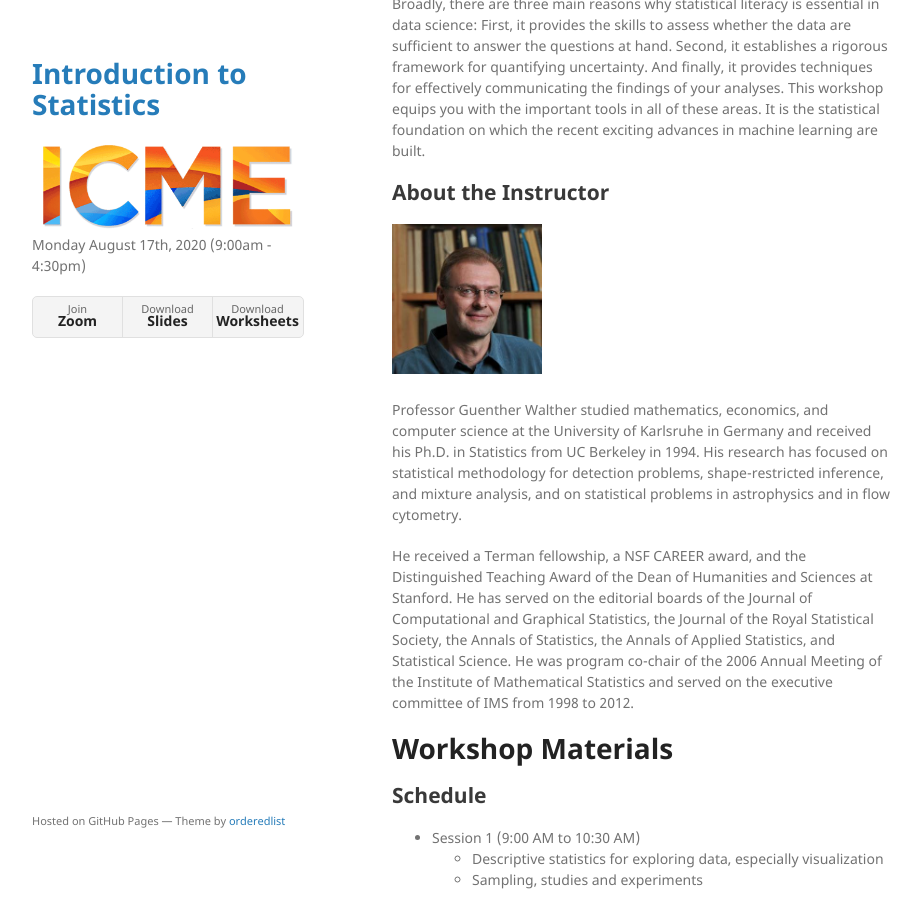
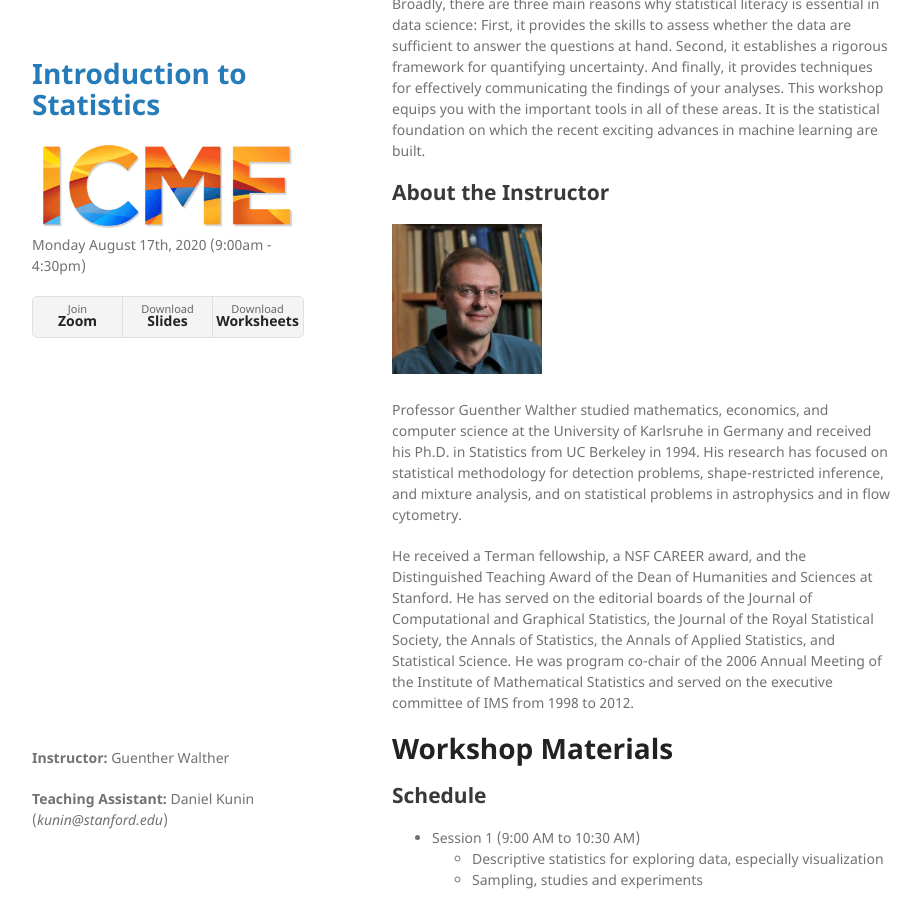
Before and after one commit to danielkunin/icme-statistics, a Jekyll site: the page built from index.md, in a window 1280 px wide and 900 px high, scrolled down 492 px. Shown: the whole window, without its empty margins (178-1099 px from the left). Built offline with Jekyll 4.4.1, drawn with Linux system fonts in a browser that asks for light colours; our own code applies the rules of GitHub Pages for plain Markdown files.

Commit message:
Update default.html

```diff
--- a/_layouts/default.html
+++ b/_layouts/default.html
@@ -44,10 +44,12 @@
 
       </section>
       <footer>
+        <p><b>Instructor:</b> Guenther Walther</p>
+        <p><b>Teaching Assistant:</b> Daniel Kunin (<i>kunin@stanford.edu</i>)</p>
         <!-- {% if site.github.is_project_page %}
         <p>This project is maintained by <a href="{{ site.github.owner_url }}">{{ site.github.owner_name }}</a></p>
         {% endif %} -->
-        <p><small>Hosted on GitHub Pages &mdash; Theme by <a href="https://github.com/orderedlist">orderedlist</a></small></p>
+<!--         <p><small>Hosted on GitHub Pages &mdash; Theme by <a href="https://github.com/orderedlist">orderedlist</a></small></p> -->
       </footer>
     </div>
     <script src="{{ "/assets/js/scale.fix.js" | relative_url }}"></script>
```
